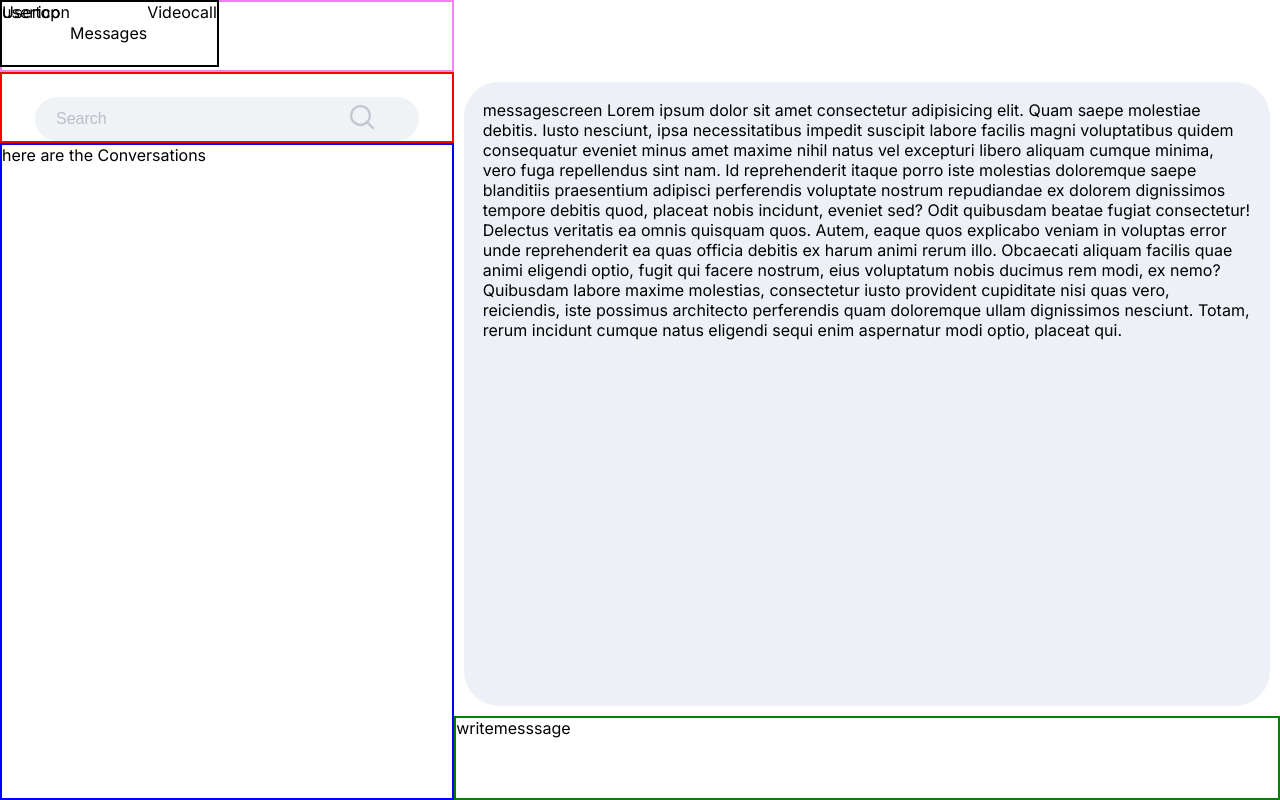
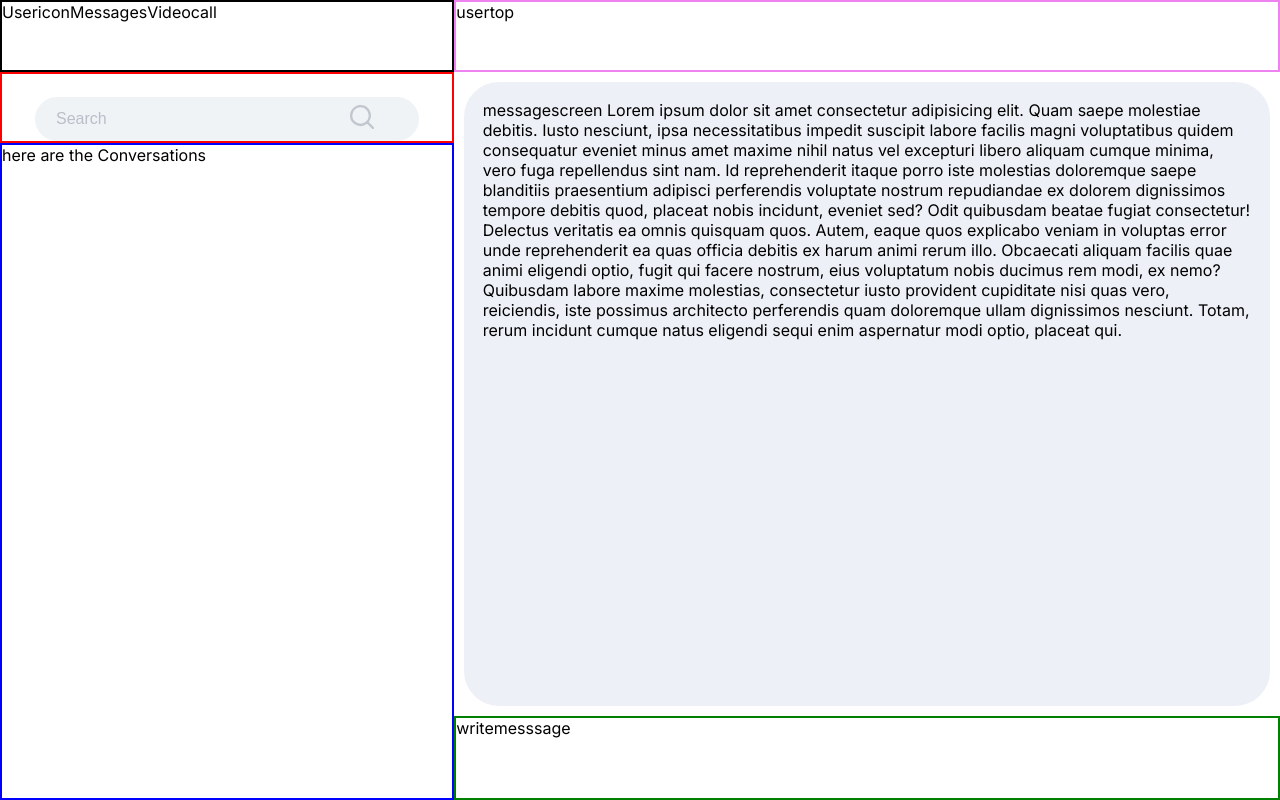
Before and after one commit to debankanmitra/Micro-services_Chat-application, a React (Vite) app in the folder chatApp/: page / in a window 1280 px wide. Built offline with nearby package versions, Linux system fonts and the light colour scheme.

Commit message:
modified

```diff
--- a/chatApp/src/chat_system/Top.jsx
+++ b/chatApp/src/chat_system/Top.jsx
@@ -7,15 +7,16 @@ const Div = styled.div`
     border: 2px solid black;
     grid-row: 1/2;
     display: flex;
-    position: absolute;
     margin: 0;
 `
-
+const H = styled.div`
+    /* position: absolute; */
+`
 function Top() {
   return (
     <Div>
         <Usericon/>
-        <h4>Messages</h4>
+        <H>Messages</H>
         <Videocall/>
     </Div>
   )
```
